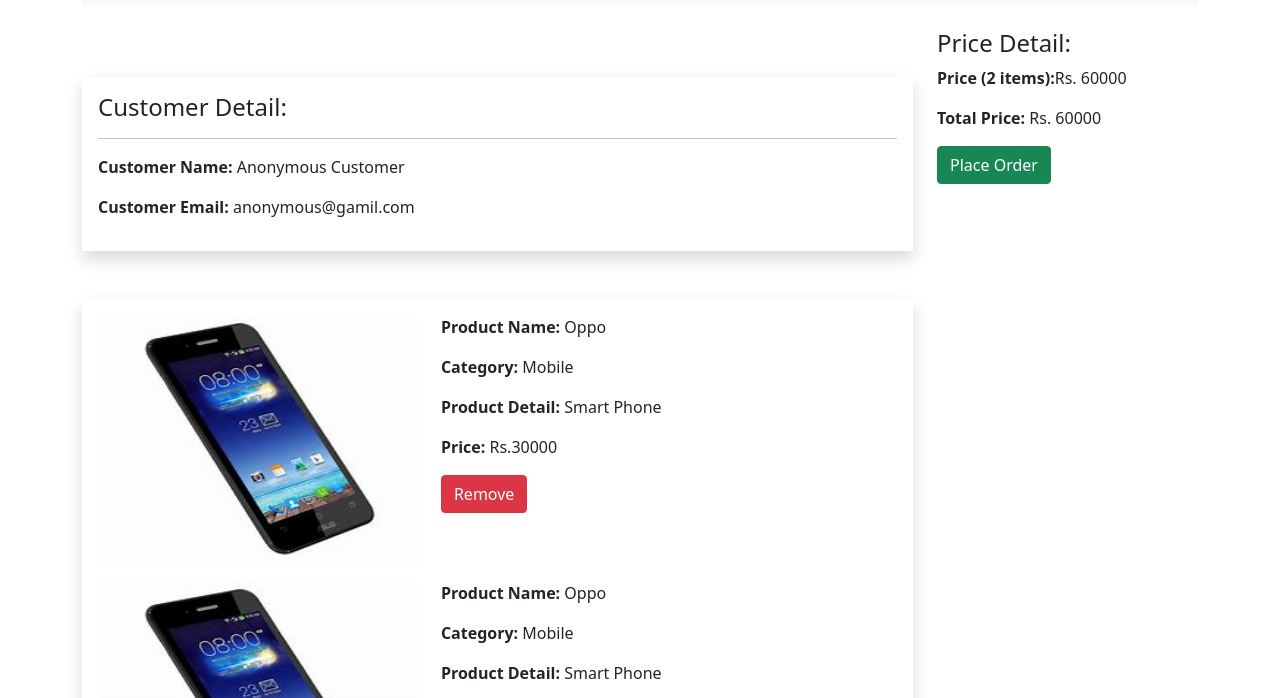
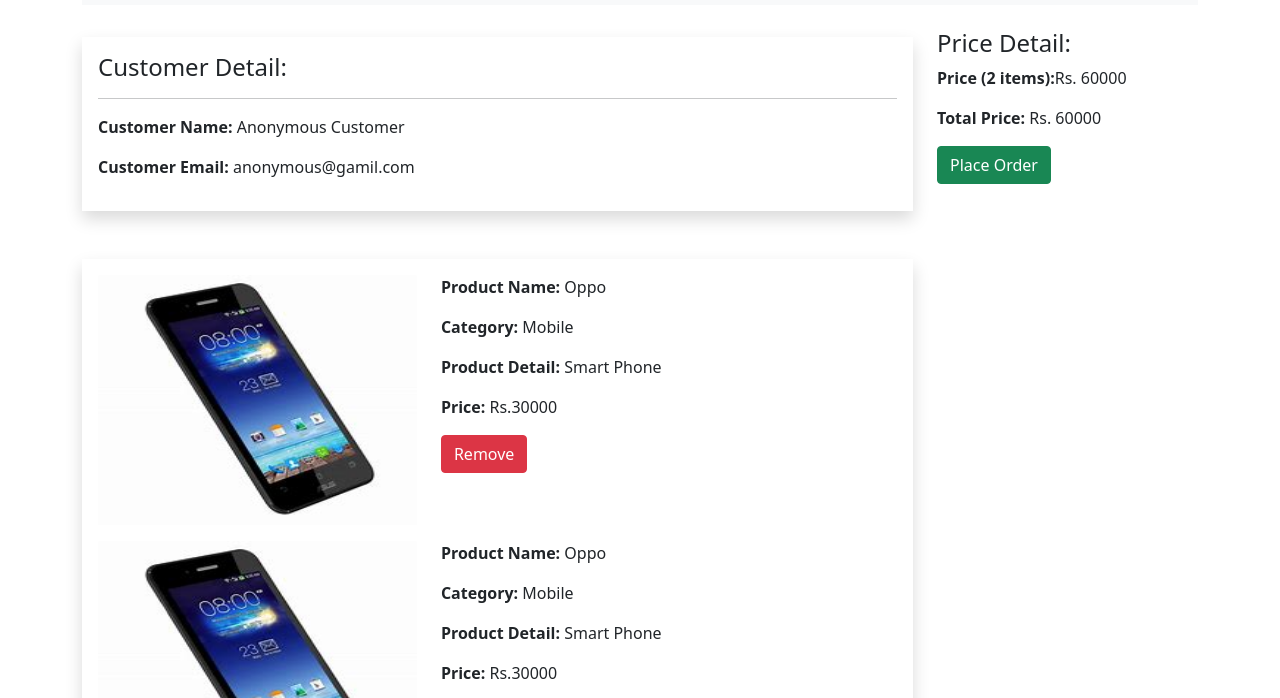
Before and after one commit to Vaish511/E-Shopping, a plain HTML site: page cart.html in a window 1280 px wide. Shown: the part 75-773 px from the top of the page. Drawn offline with nearby package versions, Linux system fonts and the light colour scheme.

Commit message:
Update cart.html

```diff
--- a/cart.html
+++ b/cart.html
@@ -56,7 +56,7 @@
 <!--main section start-->
 <div class="row mt-4">
     <div class="col-md-9">
-        <div class="mt-5 p-3 shadow">
+        <div class="mt-2 p-3 shadow">
             <h4>Customer Detail:</h4><hr>
             <p><b>Customer Name: </b>Anonymous Customer</p>
             <p><b>Customer Email:</b> anonymous@gamil.com</p>
```
